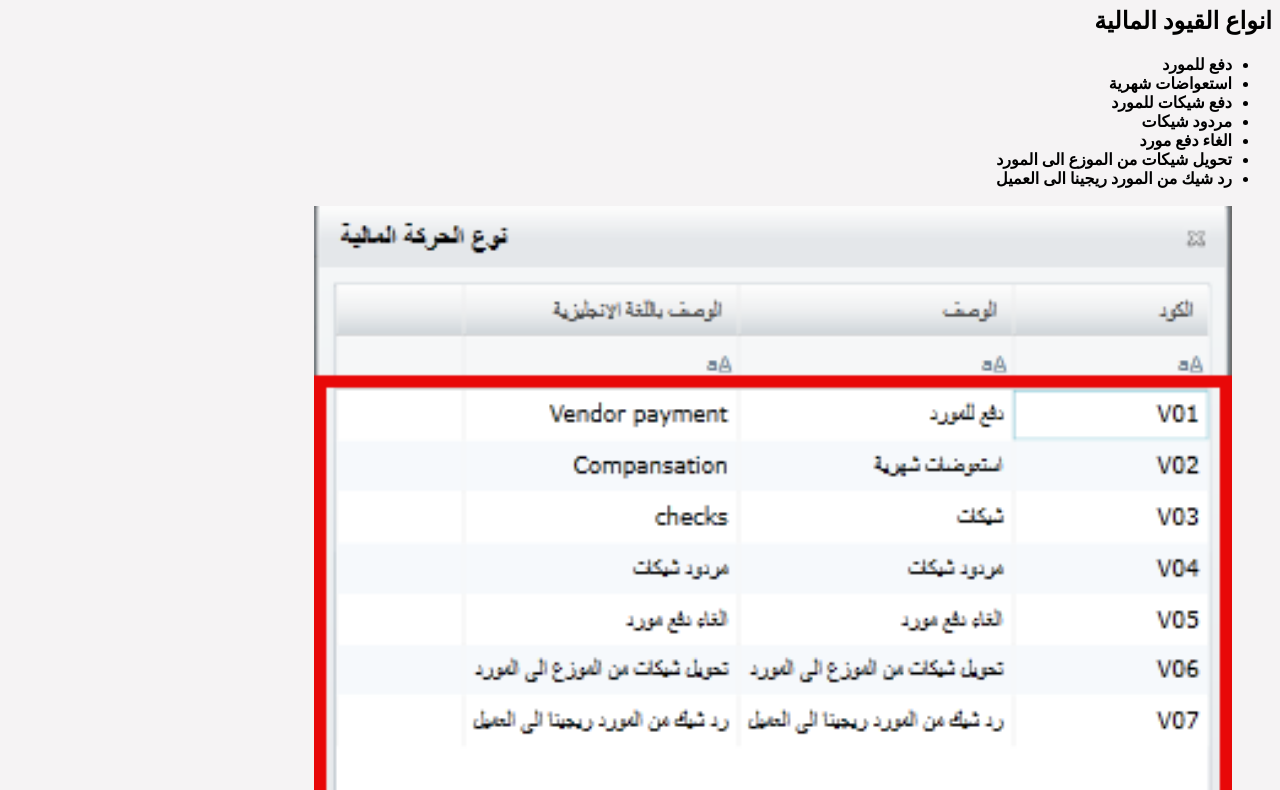
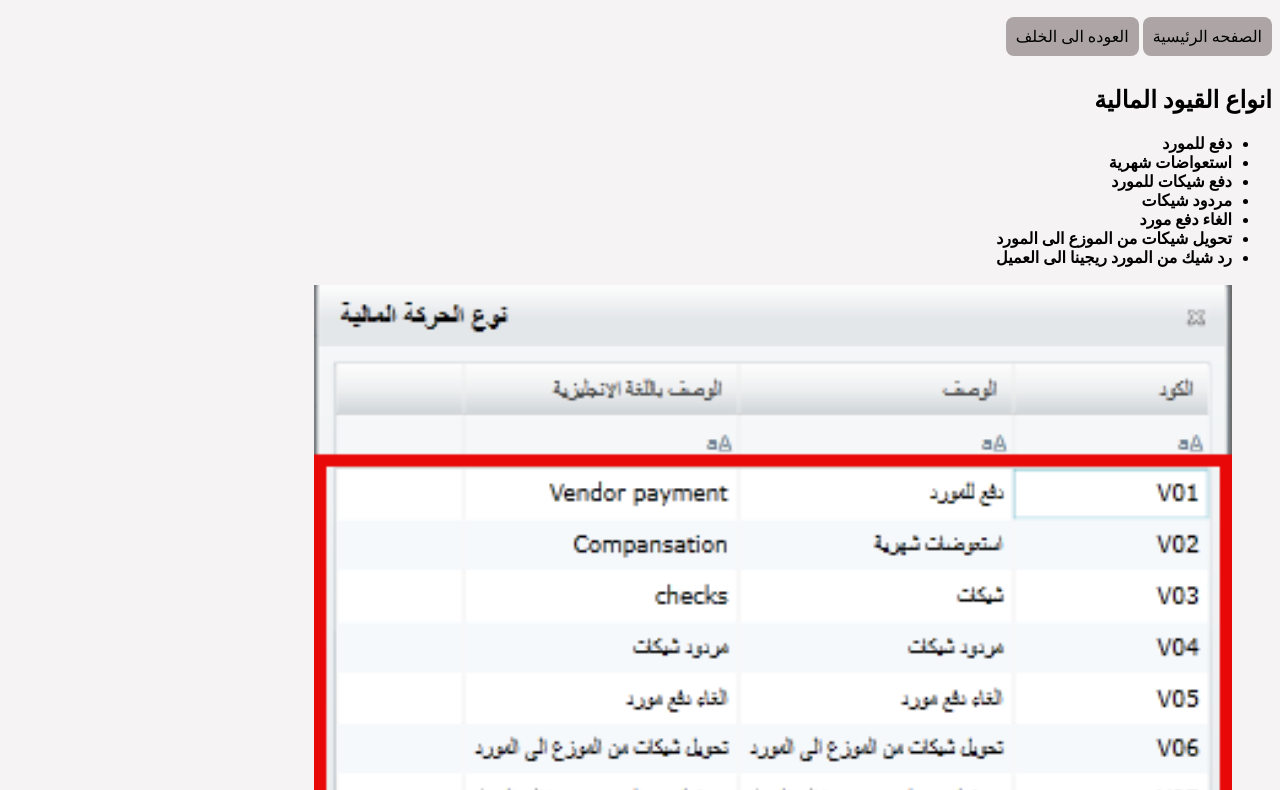
Before and after one commit to msakkoury/reginatest, a plain HTML site: page vendor_pay.html in a window 1280 px wide. Shown: the part 74-864 px from the top of the page. Drawn offline with Linux system fonts and the light colour scheme.

Commit message:
Update vendor_pay.html

```diff
--- a/vendor_pay.html
+++ b/vendor_pay.html
@@ -15,6 +15,8 @@
     </head>
     <body dir="rtl">
         <h1>الحركات المالية بحسابات الموردين</h1>
+        <a href="index.html">الصفحه الرئيسية</a>
+        <a href="acc1.html">العوده الى الخلف</a>
         <h2>انواع القيود المالية</h2>
         <b><ul>
             <li>دفع للمورد</li>
```
